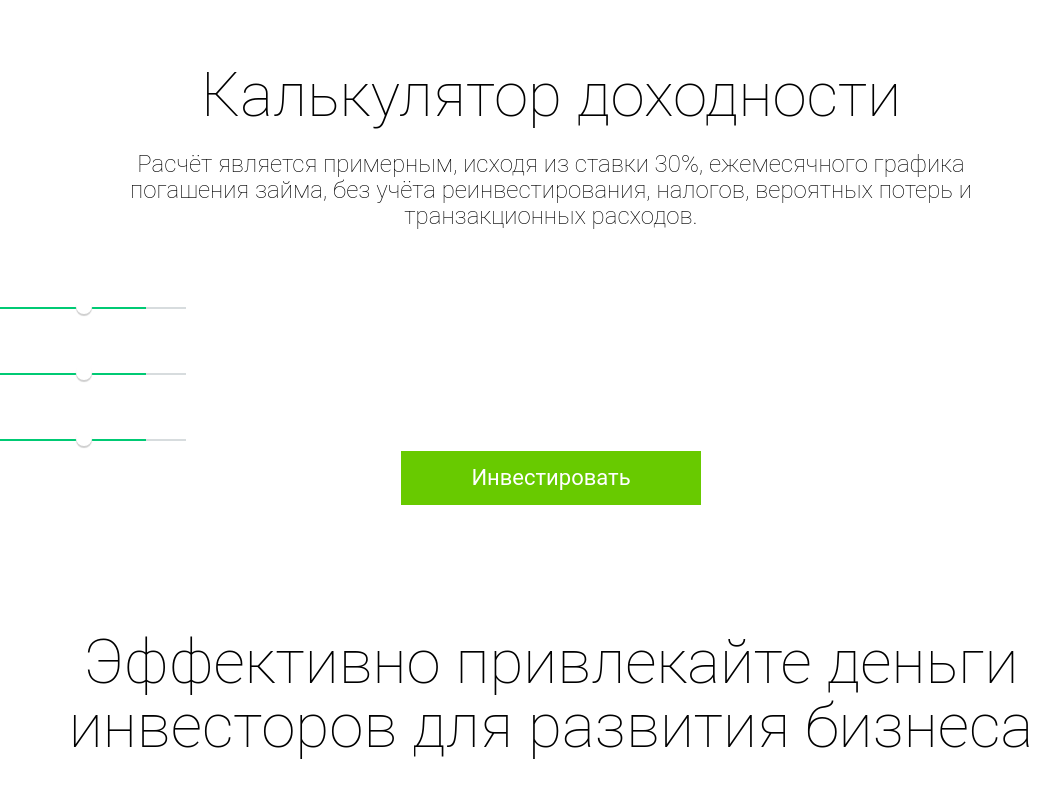
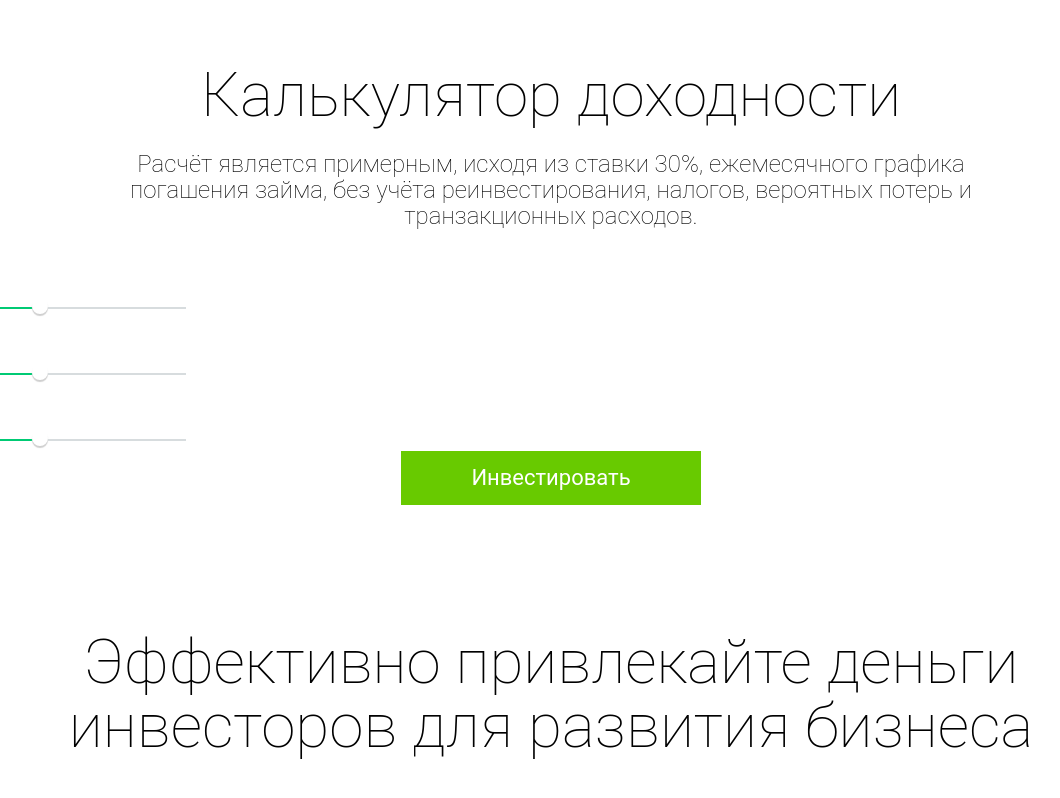
Before and after one commit to plushevy/modul-money, a website: page index.html in a window 1280 px wide. Shown: the part 2306-3104 px from the top of the page, without its empty margins (89-1149 px from the left). Drawn offline with nearby package versions, Linux system fonts and the light colour scheme; files that its build step writes are made by us from their sources.

Commit message:
делаем ползунки

```diff
--- a/sass/profit-calc.scss
+++ b/sass/profit-calc.scss
@@ -50,7 +50,7 @@
 }
 
 .range-controls .bar {
-    width: 80%;
+    width: 30%;
     height: 2px;
     background: #00ca74;
 }
@@ -58,7 +58,7 @@
 .range-controls .toggle {
     position: absolute;
     top: 30px;
-    left: 50%;
+    left: 30%;
     width: 4px;
     height: 4px;
     cursor: pointer;
```
